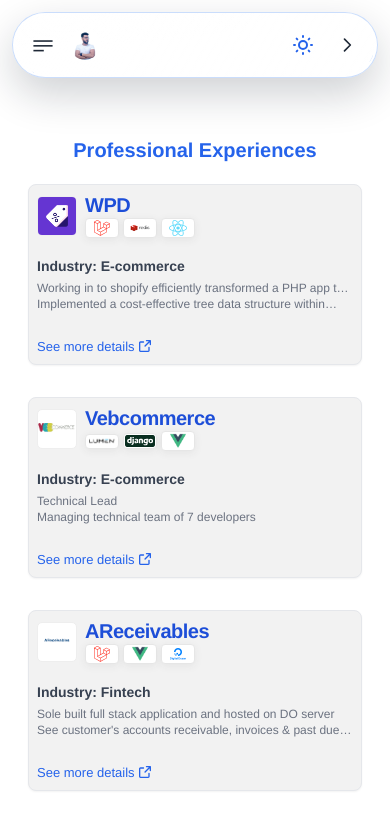
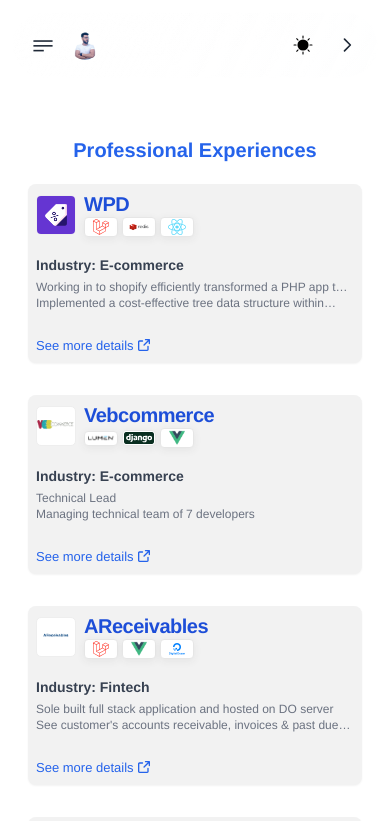
Before and after one commit to GauravJiandaniGJ/gaurav-portfolio, a Vue app: page / in a window 390 px wide. Shown: the top 821 px of the page. Built offline with nearby package versions, Linux system fonts and the light colour scheme.

Commit message:
feat: Implement scroll-responsive compact navigation, refine glassmorphism effects, and adjust dark mode background colors.

```diff
--- a/src/App.vue
+++ b/src/App.vue
@@ -29,10 +29,10 @@ watch(isDarkMode, updateHtmlTheme, { immediate: true })
 </script>
 
 <template>
-  <div class="min-h-screen flex flex-col bg-white dark:bg-[#303030] transition">
+  <div class="min-h-screen flex flex-col bg-white dark:bg-black transition">
     <SideNavbar :drawer="sidebarOpen" @close-drawer="sidebarOpen = false" />
     <TopNav @drawer="toggleSidebar" />
-    <main class="flex-1 pt-24 bg-white dark:bg-[#303030] min-h-screen">
+    <main class="flex-1 pt-24 bg-white dark:bg-black min-h-screen">
       <div class="w-full px-5">
         <router-view />
       </div>
--- a/src/components/Achievements.vue
+++ b/src/components/Achievements.vue
@@ -3,11 +3,11 @@
     <details
       v-for="item in items"
       :key="item.title"
-      class="group rounded-lg shadow-sm bg-[#f2f2f2] dark:bg-[#272727] border border-gray-200 dark:border-gray-700 transition-all duration-300 hover:border-0"
+      class="group rounded-lg shadow-sm bg-[#f2f2f2] dark:bg-[#1c1c1c] border border-gray-200 dark:border-gray-700 transition-all duration-300 hover:border-0"
     >
       <summary
         class="cursor-pointer flex items-center px-3 py-2 sm:px-5 sm:py-3 text-[15px] sm:text-lg md:text-xl font-semibold sm:font-bold text-blue-700 dark:text-blue-300 focus:outline-none transition-all duration-200
-        relative hover:scale-[1.005] hover:rounded-lg
+        relative hover:scale-[1.001] hover:rounded-lg
         hover:bg-gray-100 hover:to-gray-100
         dark:hover:bg-gray-700 hover:shadow-sm
         gap-1"
--- a/src/components/ExperiencedProject.vue
+++ b/src/components/ExperiencedProject.vue
@@ -1,5 +1,5 @@
 <template>
-    <div class="project-card w-full flex flex-col p-5 bg-[#f2f2f2] border border-gray-200 rounded-lg shadow-sm dark:bg-[#272727] dark:border-gray-600 cursor-pointer hover:shadow-sm transition"
+    <div class="project-card w-full flex flex-col p-5 bg-[#f2f2f2] rounded-lg shadow-sm dark:bg-[#1c1c1c] dark:border-gray-600 cursor-pointer hover:shadow-sm transition"
         @click="$router.push('/project/' + project.id)">
         <div class="flex items-center mb-5 gap-2">
             <div v-if="project.logo" class="logo-wrapper">
--- a/src/components/Footer.vue
+++ b/src/components/Footer.vue
@@ -1,18 +1,9 @@
 <template>
     <footer class="w-full mt-10 border-t border-gray-200 dark:border-gray-700 bg-gray-100 dark:bg-gray-800">
-        <div class="mx-auto w-full max-w-6xl px-4 sm:px-6 py-4 flex flex-col sm:flex-row sm:items-center sm:justify-between gap-3">
+        <div class="mx-auto w-full max-w-6xl px-4 sm:px-6 py-4 flex items-center justify-center">
             <span class="text-sm text-gray-700 dark:text-gray-200 text-center sm:text-left">
                 All rights reserved &copy; {{ currentYear }} Gaurav Jiandani
             </span>
-
-            <a href="https://medium.com/@jiandanigaurav" target="_blank" rel="noopener noreferrer"
-                class="inline-flex items-center justify-center gap-2 px-3 py-1.5 rounded-md border border-gray-300 dark:border-gray-600 text-sm font-medium text-gray-700 dark:text-gray-200 hover:text-blue-700 dark:hover:text-blue-300 hover:border-blue-400 dark:hover:border-blue-500 hover:bg-blue-50 dark:hover:bg-blue-900/30 transition-colors duration-200 focus:outline-none focus-visible:ring-2 focus-visible:ring-blue-500 self-center sm:self-auto">
-                <svg viewBox="0 0 24 24" class="w-4 h-4" aria-hidden="true">
-                    <path fill="currentColor"
-                        d="M13.54 12.49c0 3.77-3.03 6.83-6.77 6.83S0 16.26 0 12.49s3.03-6.82 6.77-6.82 6.77 3.05 6.77 6.82zm7.43 0c0 3.55-1.51 6.43-3.38 6.43-1.86 0-3.37-2.88-3.37-6.43s1.51-6.43 3.37-6.43 3.38 2.88 3.38 6.43zM24 12.49c0 3.18-.53 5.76-1.19 5.76-.66 0-1.19-2.58-1.19-5.76s.53-5.76 1.19-5.76c.66 0 1.19 2.58 1.19 5.76z" />
-                </svg>
-                <span>Medium</span>
-            </a>
         </div>
     </footer>
 </template>
--- a/src/components/Rating.vue
+++ b/src/components/Rating.vue
@@ -126,7 +126,7 @@ onUnmounted(() => {
 
 <template>
 <div
-  class="group mx-auto w-full max-w-3xl bg-[#f2f2f2] dark:bg-[#272727] rounded-lg shadow-sm relative transition-all duration-400 overflow-hidden hover:-translate-y-1 hover:scale-[1.005] dark:hover:bg-[#212121] hover:shadow-sm">
+  class="group mx-auto w-full max-w-3xl bg-[#f2f2f2] dark:bg-[#1c1c1c] rounded-lg shadow-sm relative transition-all duration-400 overflow-hidden hover:-translate-y-1 hover:scale-[1.005] dark:hover:bg-[#212121] hover:shadow-sm">
 
   <!-- Shine Layer -->
   <span class="shine"></span>
@@ -134,7 +134,7 @@ onUnmounted(() => {
   <!-- Chart section -->
   <div class="flex justify-center mx-5 pt-5 pb-5 animate-fade-in relative z-10">
     <div
-      class="chart-spot relative z-20 bg-gray-50 mb-5 dark:bg-[#383838] rounded-lg px-1 py-1 shadow-md"
+      class="chart-spot relative z-20 bg-gray-50 mb-5 dark:bg-[#292929] rounded-lg px-1 py-1 shadow-md"
       style="height:180px; max-width:100vw; width:90%;">
       <canvas ref="chartRef" style="width:100% !important; height:100% !important;"></canvas>
     </div>
--- a/src/components/SideNavbar.vue
+++ b/src/components/SideNavbar.vue
@@ -48,7 +48,7 @@ const iconClass = 'flex-shrink-0 w-5 h-5 sm:w-6 sm:h-6 text-blue-600 dark:text-b
 
   <transition name="slide">
     <aside v-if="drawer"
-      class="fixed top-0 left-0 z-50 h-full w-[98vw] max-w-[400px] sm:w-[32rem] sm:max-w-sm lg:w-[36rem] bg-gray-200 dark:bg-[#393939] shadow-sm flex flex-col transition-transform duration-300 overflow-y-auto custom-scrollbar">
+      class="fixed top-0 left-0 z-50 h-full w-[98vw] max-w-[400px] sm:w-[32rem] sm:max-w-sm lg:w-[36rem] bg-gray-200 dark:bg-[#252525] shadow-sm flex flex-col transition-transform duration-300 overflow-y-auto custom-scrollbar">
 
       <!-- Close icon for mobile -->
       <div class="flex justify-end pt-3 pr-3 sm:pt-4 sm:pr-4 lg:hidden">
--- a/src/components/ThemeToggle.vue
+++ b/src/components/ThemeToggle.vue
@@ -12,13 +12,22 @@
           v-if="currentTheme === 'light'"
           key="light"
           class="w-5 h-5 sm:w-6 sm:h-6 text-blue-600 dark:text-blue-400 transition-all duration-300 group-hover:scale-110"
-          viewBox="0 0 20 20"
+          viewBox="0 0 36 36"
+          fill="none"
+          preserveAspectRatio="xMidYMid meet"
           xmlns="http://www.w3.org/2000/svg"
         >
-          <g transform="translate(-2 -2)">
-            <circle fill="white" cx="4" cy="4" r="4" transform="translate(8 8)"/>
-            <path d="M12,3V4M5.64,5.64l.7.7M3,12H4m1.64,6.36.7-.7M12,21V20m6.36-1.64-.7-.7M21,12H20M18.36,5.64l-.7.7M12,8a4,4,0,1,0,4,4A4,4,0,0,0,12,8Z" fill="none" stroke="currentColor" stroke-linecap="round" stroke-linejoin="round" stroke-width="2"/>
-          </g>
+          <title>sun-solid</title>
+          <path d="M18,6.42a1,1,0,0,0,1-1V1.91a1,1,0,0,0-2,0V5.42A1,1,0,0,0,18,6.42Z" fill="#000000" />
+          <path d="M18,29.58a1,1,0,0,0-1,1v3.51a1,1,0,0,0,2,0V30.58A1,1,0,0,0,18,29.58Z" fill="#000000" />
+          <path d="M8.4,9.81A1,1,0,0,0,9.81,8.4L7.33,5.92A1,1,0,0,0,5.92,7.33Z" fill="#000000" />
+          <path d="M27.6,26.19a1,1,0,0,0-1.41,1.41l2.48,2.48a1,1,0,0,0,1.41-1.41Z" fill="#000000" />
+          <path d="M6.42,18a1,1,0,0,0-1-1H1.91a1,1,0,0,0,0,2H5.42A1,1,0,0,0,6.42,18Z" fill="#000000" />
+          <path d="M34.09,17H30.58a1,1,0,0,0,0,2h3.51a1,1,0,0,0,0-2Z" fill="#000000" />
+          <path d="M8.4,26.19,5.92,28.67a1,1,0,0,0,1.41,1.41L9.81,27.6A1,1,0,0,0,8.4,26.19Z" fill="#000000" />
+          <path d="M27.6,9.81l2.48-2.48a1,1,0,0,0-1.41-1.41L26.19,8.4A1,1,0,0,0,27.6,9.81Z" fill="#000000" />
+          <circle cx="18" cy="18" r="10" fill="#000000" />
+          <rect x="0" y="0" width="36" height="36" fill-opacity="0" />
         </svg>
 
         <!-- Dark Mode Icon -->
@@ -30,7 +39,10 @@
           fill="none"
           xmlns="http://www.w3.org/2000/svg"
         >
-          <path d="M10.41 13.28C7.332 10.205 6.716 5.693 8.357 2c-1.23.41-2.256 1.23-3.281 2.256a10.399 10.399 0 0 0 0 14.768c4.102 4.102 10.46 3.897 14.562-.205 1.026-1.026 1.846-2.051 2.256-3.282-3.896 1.436-8.409.82-11.486-2.256Z" fill="currentColor" fill-opacity=".16" stroke="currentColor" stroke-width="1.5" stroke-linecap="round" stroke-linejoin="round"/>
+          <path
+            d="M13.589 21.659c-3.873 1.038-8.517-.545-10.98-3.632a1 1 0 0 1 .751-1.623c3.984-.118 6.662-1.485 8.17-4.098 1.51-2.613 1.354-5.616-.535-9.125a1 1 0 0 1 1.03-1.463c3.904.59 7.597 3.82 8.635 7.694 1.43 5.334-1.737 10.818-7.071 12.247z"
+            fill="currentColor"
+          />
         </svg>
 
       </transition>
--- a/src/components/TopNav.vue
+++ b/src/components/TopNav.vue
@@ -1,5 +1,5 @@
 <script setup>
-import { ref } from 'vue'
+import { onBeforeUnmount, onMounted, ref } from 'vue'
 import { useRouter, useRoute } from 'vue-router'
 import ThemeToggle from './ThemeToggle.vue'
 
@@ -12,9 +12,31 @@ const navItems = [
 ]
 
 const mobileOpen = ref(false)
+const isCompact = ref(false)
 const router = useRouter()
 const route = useRoute()
 const mediumUrl = 'https://medium.com/@jiandanigaurav'
+const mediumLogo = '/static/medium.jpeg'
+
+let frameRequested = false
+function updateCompactState () {
+  if (frameRequested) return
+
+  frameRequested = true
+  window.requestAnimationFrame(() => {
+    isCompact.value = window.scrollY > 72
+    frameRequested = false
+  })
+}
+
+onMounted(() => {
+  updateCompactState()
+  window.addEventListener('scroll', updateCompactState, { passive: true })
+})
+
+onBeforeUnmount(() => {
+  window.removeEventListener('scroll', updateCompactState)
+})
 
 function scrollToSection (sectionId) {
   mobileOpen.value = false
@@ -44,14 +66,22 @@ function scrollToSectionWithOffset (sectionId, offset = 0) {
 </script>
 
 <template>
-  <nav class="fixed inset-x-0 top-0 z-50 px-3 sm:px-5 pt-3">
-    <div class="glass-shell mx-auto w-full max-w-[1440px] transition-colors duration-300">
+  <nav
+    class="fixed inset-x-0 top-0 z-50 px-3 sm:px-5 transition-all duration-500 ease-out"
+    :class="isCompact ? 'pt-1.5 sm:pt-2' : 'pt-3 sm:pt-4'"
+  >
+    <div
+      class="glass-shell mx-auto w-full transition-all duration-500 ease-out"
+      :class="isCompact ? 'max-w-[940px]' : 'max-w-[1440px]'"
+    >
       <div class="glass-filter" aria-hidden="true"></div>
-      <div class="glass-highlight" aria-hidden="true"></div>
-      <div class="glass-stroke" aria-hidden="true"></div>
+      <div class="glass-sheen" aria-hidden="true"></div>
 
       <div class="glass-content">
-        <div class="flex h-16 items-center gap-2 px-3 sm:gap-3 sm:px-5">
+        <div
+          class="flex items-center gap-2 transition-all duration-500 ease-out"
+          :class="isCompact ? 'h-14 px-3 sm:gap-2 sm:px-4' : 'h-16 px-3 sm:gap-3 sm:px-5'"
+        >
           <!-- Left -->
           <div class="flex min-w-0 shrink-0 items-center gap-2">
             <button
@@ -76,7 +106,10 @@ function scrollToSectionWithOffset (sectionId, offset = 0) {
           </div>
 
           <!-- Center Desktop Nav -->
-          <div class="hidden lg:flex flex-1 items-center justify-center gap-1 px-2">
+          <div
+            class="hidden lg:flex items-center justify-center transition-all duration-300 ease-out"
+            :class="isCompact ? 'flex-none max-w-0 overflow-hidden opacity-0 pointer-events-none gap-0 px-0' : 'flex-1 gap-1 px-2 opacity-100'"
+          >
             <button v-for="item in navItems" :key="item.text" @click="scrollToSection(item.section)"
               class="rounded-full px-3 py-1.5 text-sm font-semibold text-gray-700 dark:text-gray-200 transition hover:bg-gray-100 dark:hover:bg-white/10 focus:outline-none focus-visible:ring-2 focus-visible:ring-blue-500">
               {{ item.text }}
@@ -89,10 +122,7 @@ function scrollToSectionWithOffset (sectionId, offset = 0) {
 
             <a :href="mediumUrl" target="_blank" rel="noopener noreferrer" aria-label="Visit Medium profile"
               class="hidden sm:inline-flex h-10 w-10 items-center justify-center rounded-full bg-black text-white transition hover:bg-gray-900 focus:outline-none focus-visible:ring-2 focus-visible:ring-blue-500">
-              <svg viewBox="0 0 24 24" class="h-4 w-4" aria-hidden="true">
-                <path fill="currentColor"
-                  d="M13.54 12.49c0 3.77-3.03 6.83-6.77 6.83S0 16.26 0 12.49s3.03-6.82 6.77-6.82 6.77 3.05 6.77 6.82zm7.43 0c0 3.55-1.51 6.43-3.38 6.43-1.86 0-3.37-2.88-3.37-6.43s1.51-6.43 3.37-6.43 3.38 2.88 3.38 6.43zM24 12.49c0 3.18-.53 5.76-1.19 5.76-.66 0-1.19-2.58-1.19-5.76s.53-5.76 1.19-5.76c.66 0 1.19 2.58 1.19 5.76z" />
-              </svg>
+              <img :src="mediumLogo" alt="Medium" class="h-6 w-6 rounded-sm object-cover" />
             </a>
 
             <button @click="mobileOpen = !mobileOpen"
@@ -119,10 +149,7 @@ function scrollToSectionWithOffset (sectionId, offset = 0) {
 
               <a :href="mediumUrl" target="_blank" rel="noopener noreferrer" aria-label="Visit Medium profile"
                 class="inline-flex w-full items-center justify-center rounded-xl bg-black px-3 py-2 text-white transition hover:bg-gray-900 focus:outline-none focus-visible:ring-2 focus-visible:ring-blue-500">
-                <svg viewBox="0 0 24 24" class="h-4 w-4" aria-hidden="true">
-                  <path fill="currentColor"
-                    d="M13.54 12.49c0 3.77-3.03 6.83-6.77 6.83S0 16.26 0 12.49s3.03-6.82 6.77-6.82 6.77 3.05 6.77 6.82zm7.43 0c0 3.55-1.51 6.43-3.38 6.43-1.86 0-3.37-2.88-3.37-6.43s1.51-6.43 3.37-6.43 3.38 2.88 3.38 6.43zM24 12.49c0 3.18-.53 5.76-1.19 5.76-.66 0-1.19-2.58-1.19-5.76s.53-5.76 1.19-5.76c.66 0 1.19 2.58 1.19 5.76z" />
-                </svg>
+                <img :src="mediumLogo" alt="Medium" class="h-6 w-6 rounded-sm object-cover" />
                 <span class="sr-only">Open Medium profile</span>
               </a>
             </div>
@@ -130,17 +157,16 @@ function scrollToSectionWithOffset (sectionId, offset = 0) {
         </transition>
       </div>
 
-      <svg class="glass-svg" aria-hidden="true" focusable="false">
-        <defs>
-          <filter id="nav-glass-distortion" x="-20%" y="-20%" width="140%" height="140%">
-            <feTurbulence type="fractalNoise" baseFrequency="0.006 0.015" numOctaves="2" seed="8" result="noise" />
-            <feGaussianBlur in="noise" stdDeviation="1.2" result="softNoise" />
-            <feDisplacementMap in="SourceGraphic" in2="softNoise" scale="14" xChannelSelector="R"
-              yChannelSelector="G" />
-          </filter>
-        </defs>
-      </svg>
     </div>
+    <svg class="glass-filter-defs" aria-hidden="true" focusable="false">
+      <defs>
+        <filter id="lg-dist" x="0%" y="0%" width="100%" height="100%">
+          <feTurbulence type="fractalNoise" baseFrequency="0.008 0.008" numOctaves="2" seed="92" result="noise" />
+          <feGaussianBlur in="noise" stdDeviation="2" result="blurred" />
+          <feDisplacementMap in="SourceGraphic" in2="blurred" scale="46" xChannelSelector="R" yChannelSelector="G" />
+        </filter>
+      </defs>
+    </svg>
   </nav>
 </template>
 
@@ -167,73 +193,66 @@ function scrollToSectionWithOffset (sectionId, offset = 0) {
   overflow: hidden;
   isolation: isolate;
   border-radius: 2.2rem;
-  border: 1px solid rgba(138, 180, 248, 0.45);
-  background: rgba(255, 255, 255, 0.08);
-  box-shadow:
-    0 16px 42px rgba(15, 23, 42, 0.2),
-    inset 0 1px 0 rgba(255, 255, 255, 0.35);
+  border: 1px solid rgba(255, 255, 255, 0);
+  background:
+    linear-gradient(120deg, rgba(255, 255, 255, 0.28), rgba(255, 255, 255, 0.12) 42%, rgba(255, 255, 255, 0.08));
+    box-shadow:
+    0 10px 24px rgba(0, 0, 0, 0),
+    inset 0 1px 0 rgba(0, 0, 0, 0),
+    inset 0 -1px 0 rgba(0, 0, 0, 0);
 }
 
 .glass-filter {
   position: absolute;
-  inset: 2px;
+  inset: 0;
   z-index: 0;
-  overflow: hidden;
-  border-radius: calc(2.2rem - 2px);
+  pointer-events: none;
   backdrop-filter: blur(0);
   -webkit-backdrop-filter: blur(0);
-  filter: url(#nav-glass-distortion);
+  filter: url(#lg-dist);
   isolation: isolate;
   transform: translateZ(0);
   will-change: filter;
-  pointer-events: none;
 }
 
-.glass-highlight {
+.glass-sheen {
   position: absolute;
   inset: 0;
   z-index: 1;
   pointer-events: none;
   background:
-    radial-gradient(120% 100% at 10% 0%, rgba(255, 255, 255, 0.32), rgba(255, 255, 255, 0) 50%),
-    linear-gradient(120deg, rgba(255, 255, 255, 0.2), rgba(255, 255, 255, 0.05) 35%, rgba(255, 255, 255, 0.16));
-}
-
-.glass-stroke {
-  position: absolute;
-  inset: 0;
-  z-index: 2;
-  pointer-events: none;
-  border-radius: inherit;
+    radial-gradient(120% 120% at 8% 0%, rgba(255, 255, 255, 0.4), rgba(255, 255, 255, 0) 62%),
+    linear-gradient(115deg, rgba(255, 255, 255, 0.14) 0%, rgba(255, 255, 255, 0.06) 42%, rgba(235, 242, 250, 0.03) 100%);
 }
 
 .glass-content {
   position: relative;
-  z-index: 3;
+  z-index: 2;
 }
 
-.glass-svg {
+.dark .glass-shell {
+  border-color: rgba(255, 255, 255, 0);
+  background:
+    linear-gradient(120deg, rgba(42, 47, 56, 0.3), rgba(28, 32, 39, 0.16) 40%, rgba(23, 27, 34, 0.14));
+  box-shadow:
+    0 10px 24px rgba(0, 0, 0, 0),
+    inset 0 1px 0 rgba(0, 0, 0, 0),
+    inset 0 -1px 0 rgba(0, 0, 0, 0);
+}
+
+.dark .glass-sheen {
+  background:
+    radial-gradient(120% 120% at 8% 0%, rgba(255, 255, 255, 0.14), rgba(255, 255, 255, 0) 62%),
+    linear-gradient(115deg, rgba(255, 255, 255, 0.07) 0%, rgba(255, 255, 255, 0.02) 42%, rgba(255, 255, 255, 0.04) 100%);
+}
+
+.glass-filter-defs {
   position: absolute;
   width: 0;
   height: 0;
   pointer-events: none;
 }
 
-.dark .glass-shell {
-  box-shadow: rgb(39 39 39);
-}
-
-.dark .glass-highlight {
-  background:
-    radial-gradient(120% 100% at 10% 0%, rgba(255, 255, 255, 0.12), rgba(255, 255, 255, 0) 55%),
-    linear-gradient(120deg, rgba(255, 255, 255, 0.08), rgba(255, 255, 255, 0.02) 35%, rgba(255, 255, 255, 0.05));
-}
-
-.dark .glass-filter {
-  backdrop-filter: blur(0);
-  -webkit-backdrop-filter: blur(0);
-}
-
 html {
   scroll-behavior: smooth;
 }
```
Also changed, not shown: public/static/medium.jpeg (added).
